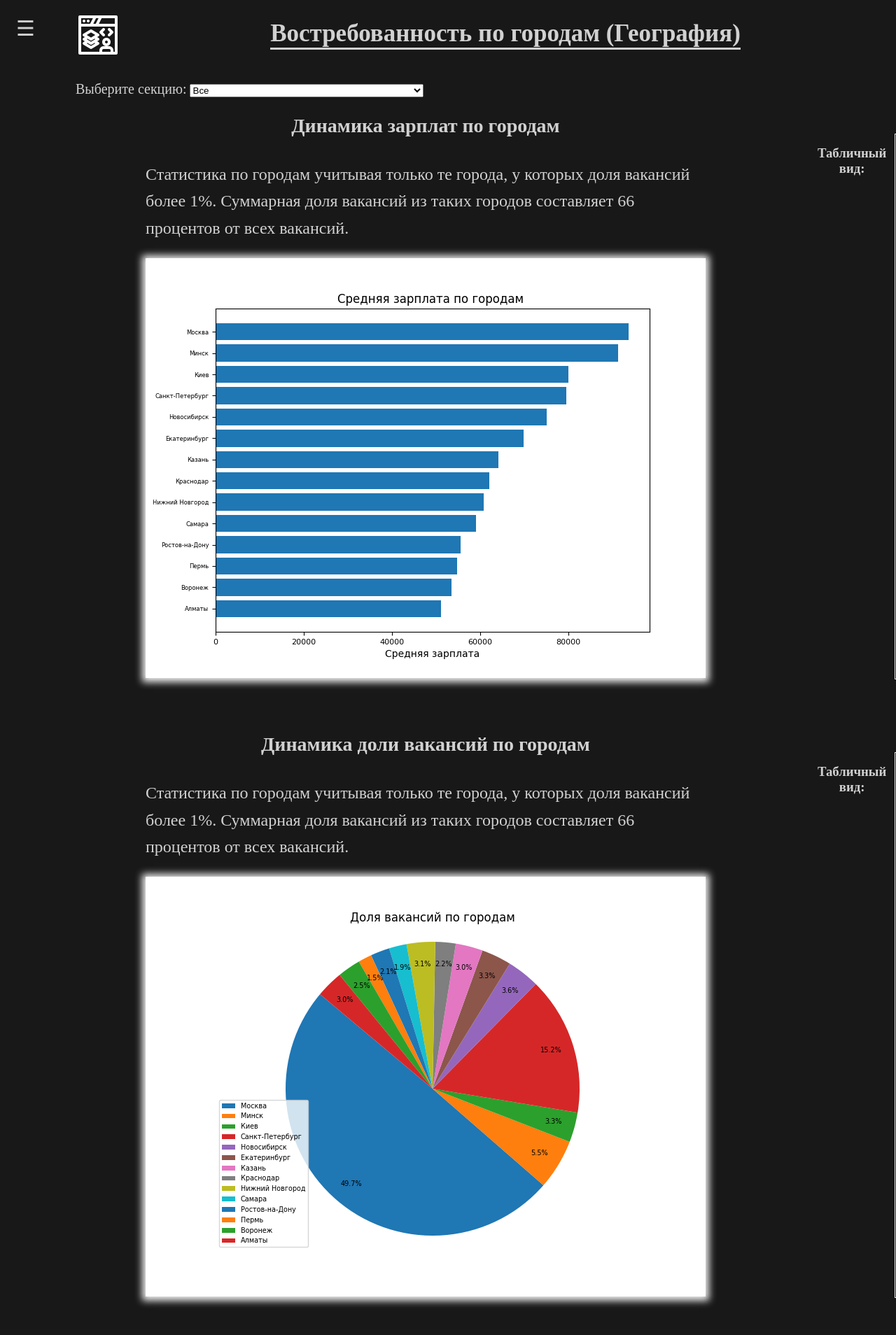
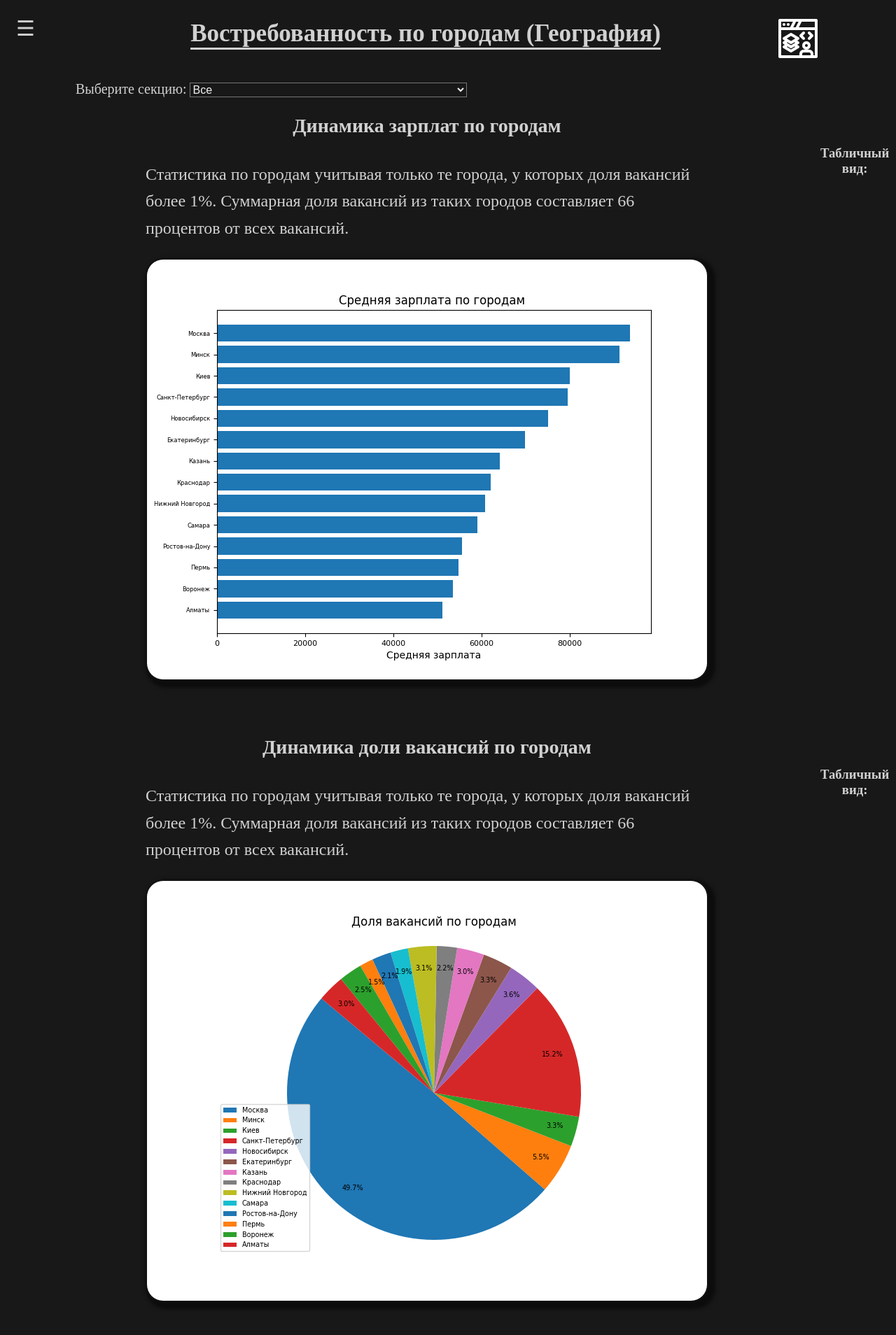
Before and after one commit to rVladislavrr/projectPython, a Django app: template templates/geo.html in a window 1280 px wide; the page is wider, and only the part inside the window is pictured. Shown: the top 1908 px of that part at 70% size. Run offline with Django 5.2, Linux system fonts and the light colour scheme; the template is opened without the code that fills it, so the values that code supplies are empty.

Commit message:
Доделал всё

```diff
--- a/static/css/style.css
+++ b/static/css/style.css
@@ -154,7 +154,11 @@ td{
 }
 
 .imgg{
-    box-shadow: 0 1px 10px 5px #f1f1f1;
+    box-shadow: 5px 5px 5px 5px rgb(0,0,0,0.5);
+
+
+    border: 2px solid  #111111;
+    border-radius: 25px;
 }
 
 
@@ -198,3 +202,8 @@ td{
     color: #7a7a7a;
     opacity: 0.7;
 }
+#sectionSelect{
+    background:  rgb(24, 24, 24);
+    color: #f1f1f1;
+    font-size: 16px;
+}
--- a/templates/geo.html
+++ b/templates/geo.html
@@ -1,5 +1,7 @@
 {% extends 'main.html' %}
 {% load static %}
+
+{% block tit %}FullstackGeo{% endblock %}
 
 {% block title %}
     Востребованность по городам (География)
@@ -25,7 +27,7 @@
     </select>
     </div>
 
-    <section id = "section1" class = 'section-geo'>
+    <section id = "section1" class = 'section-geo' style="margin-bottom: 50px">
     <div style="margin-left: 200px;">
         <h2 class="h2Din" style="margin-top:0; padding-top: 0; font-size: 28px ">Динамика зарплат по городам</h2>
         <p  class="text"  style = ' width: 800px'>Статистика по городам учитывая только те города, у которых доля вакансий более 1%. Суммарная доля вакансий из таких городов составляет 66 процентов от всех вакансий.</p>
@@ -43,7 +45,7 @@
         </div>
     </section>
 
-  <section id = "section2" class = 'section-geo' style="margin-top: 50px" >
+  <section id = "section2" class = 'section-geo' style="margin-bottom: 50px" >
     <div style="margin-left: 200px;">
         <h2 class="h2Din" style="margin-top:0; padding-top: 0; font-size: 28px"> Динамика доли вакансий по городам </h2>
         <p  id="ptext" class="text"  style = ' width: 800px'>Статистика по городам учитывая только те города, у которых доля вакансий более 1%. Суммарная доля вакансий из таких городов составляет 66 процентов от всех вакансий.</p>
@@ -60,7 +62,7 @@
         </div>
     </section>
 
-    <section id = "section3" class = 'section-geo' style="margin-top: 50px" >
+    <section id = "section3" class = 'section-geo' style="margin-bottom: 50px" >
     <div style="margin-left: 200px;">
         <h2 class="h2Din" style="margin-top:0; padding-top: 0; font-size: 28px"> Динамика зарплат по городам для Fullstack </h2>
         <p  id="ptext" class="text"  style = ' width: 800px'>Статистика по городам учитывая только те города, у которых доля вакансий более 1%. Суммарная доля вакансий из таких городов составляет 66 процентов от всех вакансий.</p>
@@ -77,7 +79,7 @@
         </div>
     </section>
 
-     <section id = "section4" class = 'section-geo' style="margin-top: 50px" >
+     <section id = "section4" class = 'section-geo' >
     <div style="margin-left: 200px;">
         <h2 class="h2Din" style="margin-top:0; padding-top: 0; font-size: 28px"> Динамика доли вакансий по городам для Fullstack </h2>
         <p  id="ptext" class="text"  style = ' width: 800px'>Статистика по городам учитывая только те города, у которых доля вакансий более 1%. Суммарная доля вакансий из таких городов составляет 66 процентов от всех вакансий.</p>
--- a/templates/main.html
+++ b/templates/main.html
@@ -5,8 +5,9 @@
 <head>
     <meta charset="UTF-8">
     <meta name="viewport" content="width=device-width, initial-scale=1.0">
-    <title>Document</title>
+    <title>{% block tit %}FullstackMain{% endblock %}</title>
     <link rel="stylesheet" href="{% static 'css/style.css' %}">
+    <link rel="shortcut icon" href="{% static 'img/icons.png' %}" type="image/png" >
 </head>
 
 <body>
@@ -22,8 +23,8 @@
     <main id='main'>
         <span class='openbtn'>&#9776;</span>
         <div style="display: flex;">
-            <a href="{% url 'home' %}"><img src="{% static 'img/icons.png' %}" width="64px" height="64px" alt="" style="margin-left: 100px ; margin-top: 10px"></a>
             <h1 style="margin: 20px auto; font-size: 35px; border-bottom: 3px solid currentColor;">{% block title %}Statistics Fullstack developer{% endblock %}</h1>
+            <a href="{% url 'home' %}"><img src="{% static 'img/icons.png' %}" width="64px" height="64px" alt="" style=" position: relative; right:100px; top:15px"></a>
         </div>
     {% block main %}
         <h2 class = 'h2Text'>Кто такой Full stack разработчик?</h2>
--- a/templates/new_vac.html
+++ b/templates/new_vac.html
@@ -3,7 +3,7 @@
 {% block title %}
     Последние вакансии по профессии Fullstack
 {% endblock %}
-
+{% block tit %}FullstackNew_Vac{% endblock %}
 {% block main %}
 <div class="container">
   {% for vc in vac %}
--- a/templates/skills.html
+++ b/templates/skills.html
@@ -3,7 +3,7 @@
 {% block title %}
    Навыки
 {% endblock %}
-
+{% block tit %}FullstackSkills{% endblock %}
 {% block a %}
     {% url 'new_vac' %}
 {% endblock %}
@@ -14,7 +14,7 @@
 
 {% block main %}
     <div style = 'margin-top: 25px;margin-left: 100px '>
-    <label for="sectionSelect" style="font-size: 20px; margin-top: 20px; ">Выберите секцию:</label>
+    <label for="sectionSelect" style="font-size: 20px; margin-top: 20px; ">Выберите год:</label>
     <select id="sectionSelect" onChange="showSection()">
         {% for i in items %}
             <option value="{{ i.year }}">{{ i.year }}</option>
--- a/templates/vostr.html
+++ b/templates/vostr.html
@@ -3,7 +3,7 @@
 {% block title %}
     Востребованность по годам
 {% endblock %}
-
+{% block tit %}FullstackVostreb{% endblock %}
 {% block a %}
     {% url 'geo' %}
 {% endblock %}
```
